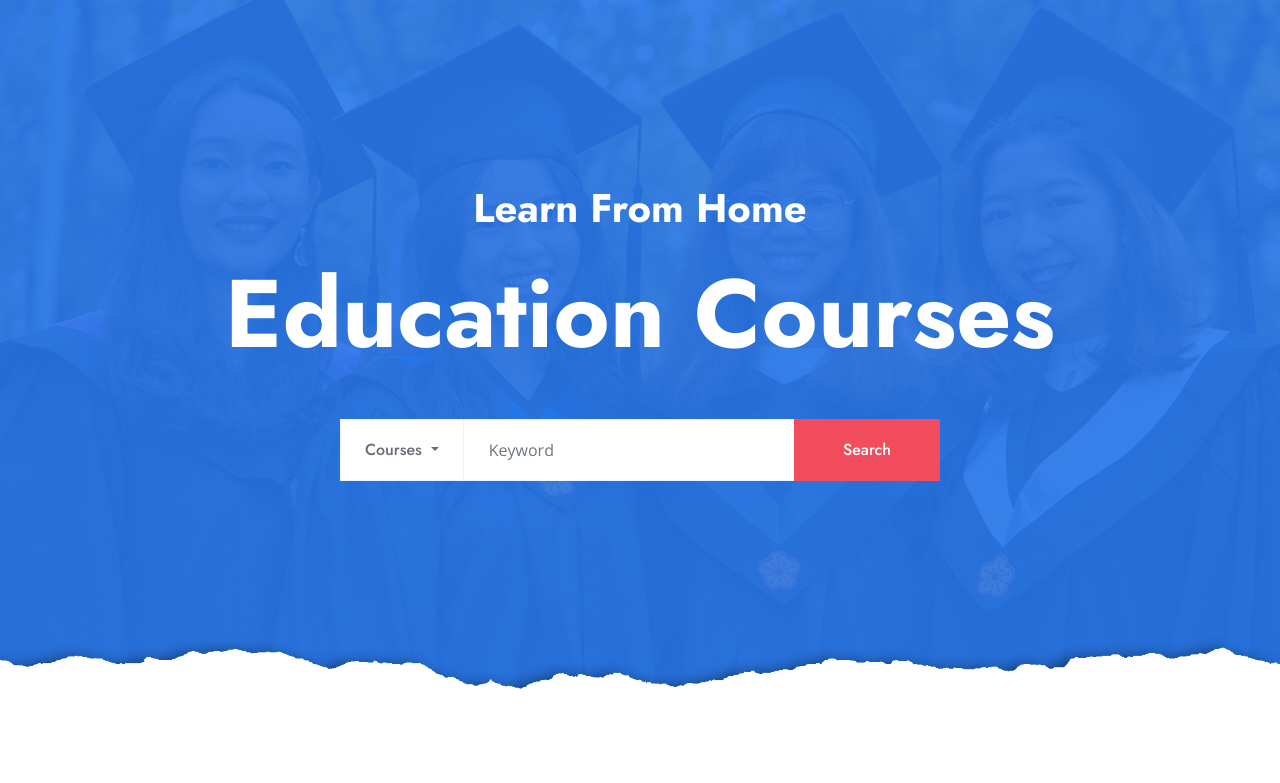
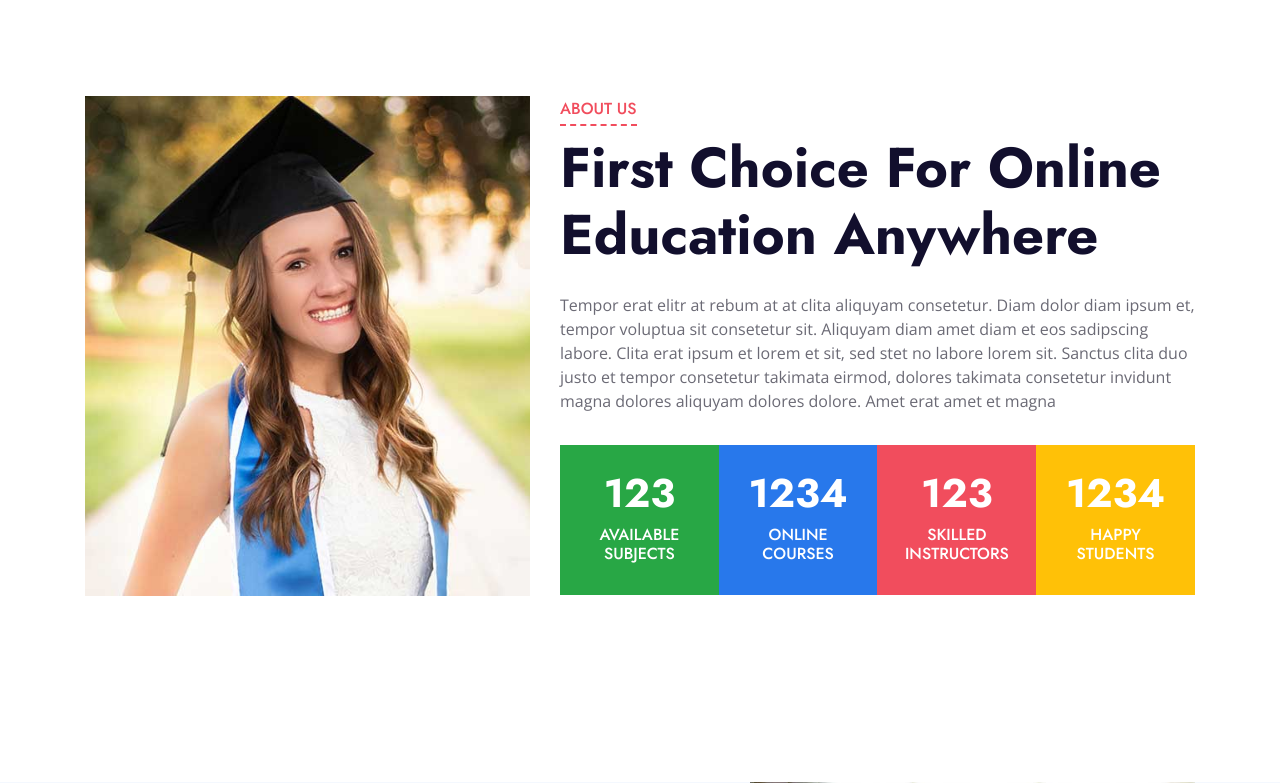
Before and after one commit to kosvish/fast_api_online_course_platform, a FastAPI app: page /pages/main in a window 1280 px wide. Shown: the part 127-910 px from the top of the page. Run offline with FastAPI, Linux system fonts and the light colour scheme; parts of the project's set-up code (start-up, migrations or seed data) failed here and were passed over; some libraries are stand-ins or nearby versions.

Commit message:
remove extra header from template

```diff
--- a/templates/base.html
+++ b/templates/base.html
@@ -116,31 +116,7 @@
 
 
 <!-- Header Start -->
-<div class="jumbotron jumbotron-fluid position-relative overlay-bottom" style="margin-bottom: 90px;">
-    <div class="container text-center my-5 py-5">
-        <h1 class="text-white mt-4 mb-4">Learn From Home</h1>
-        <h1 class="text-white display-1 mb-5">Education Courses</h1>
-        <div class="mx-auto mb-5" style="width: 100%; max-width: 600px;">
-            <div class="input-group">
-                <div class="input-group-prepend">
-                    <button class="btn btn-outline-light bg-white text-body px-4 dropdown-toggle" type="button"
-                            data-toggle="dropdown"
-                            aria-haspopup="true" aria-expanded="false">Courses
-                    </button>
-                    <div class="dropdown-menu">
-                        <a class="dropdown-item" href="#">Courses 1</a>
-                        <a class="dropdown-item" href="#">Courses 2</a>
-                        <a class="dropdown-item" href="#">Courses 3</a>
-                    </div>
-                </div>
-                <input type="text" class="form-control border-light" style="padding: 30px 25px;" placeholder="Keyword">
-                <div class="input-group-append">
-                    <button class="btn btn-secondary px-4 px-lg-5">Search</button>
-                </div>
-            </div>
-        </div>
-    </div>
-</div>
+
 <!-- Header End -->
 {% block content %}
 
```
